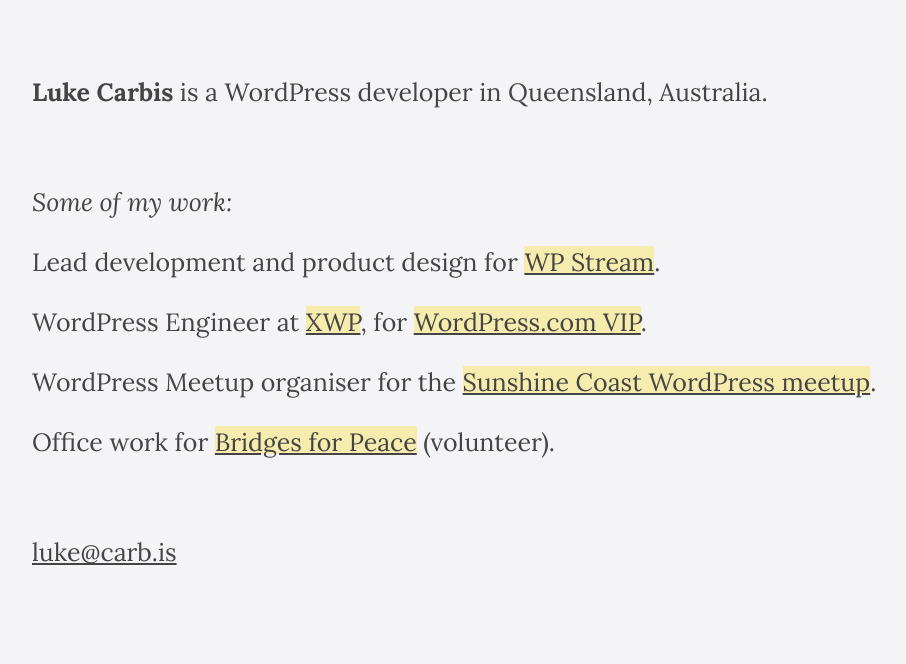
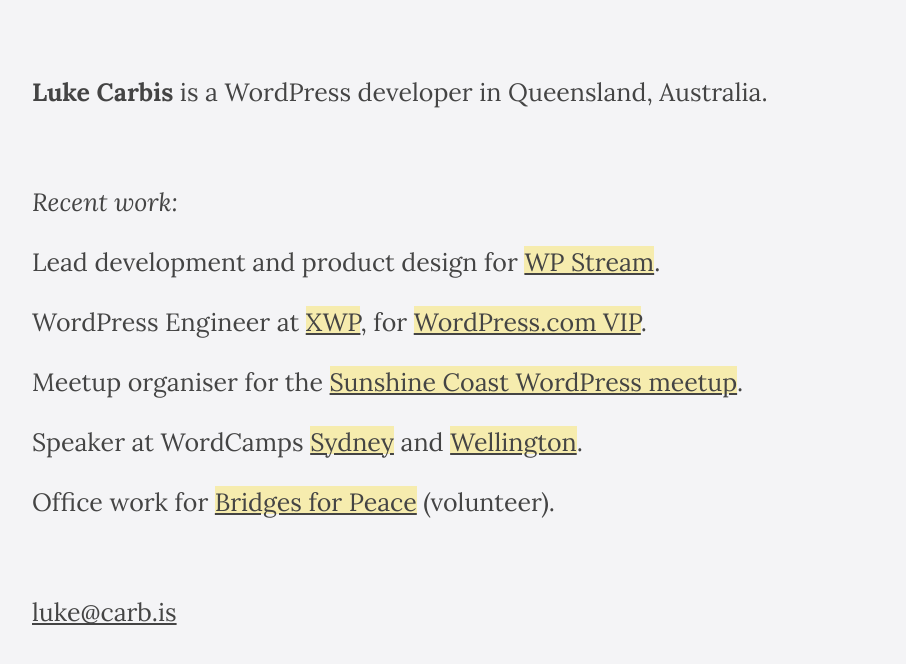
Before and after one commit to lukecarbis/old-carb.is, a Jekyll site: the page built from index.html, in a window 1280 px wide. Shown: the top 664 px of the page, without its empty margins (128-1034 px from the left). Built offline with Jekyll 4.4.1, drawn with Linux system fonts in a browser that asks for light colours.

Commit message:
language changes

```diff
--- a/_config.yml
+++ b/_config.yml
@@ -11,7 +11,8 @@
 work:
   - "Lead development and product design for [WP Stream](https://wp-stream.com)."
   - "WordPress Engineer at [XWP](http://xwp.co), for [WordPress.com VIP](https://vip.wordpress.com)."
-  - "WordPress Meetup organiser for the [Sunshine Coast WordPress meetup](https://wpsc.co)."
+  - "Meetup organiser for the [Sunshine Coast WordPress meetup](https://wpsc.co)."
+  - "Speaker at WordCamps [Sydney](http://sydney.wordcamp.org/2014/) and [Wellington](http://wellington.wordcamp.org/2014/)."
   - "Office work for [Bridges for Peace](http://bridgesforpeace.com) (volunteer)."
 
 # Build settings
--- a/index.html
+++ b/index.html
@@ -9,7 +9,7 @@
 </section>
 
 <section>
-	<p><em>Some of my work:</em></p>
+	<p><em>Recent work:</em></p>
 	<ul>
 		{% for job in site.work %}
 		<li>{{ job | markdownify }}</li>
```
